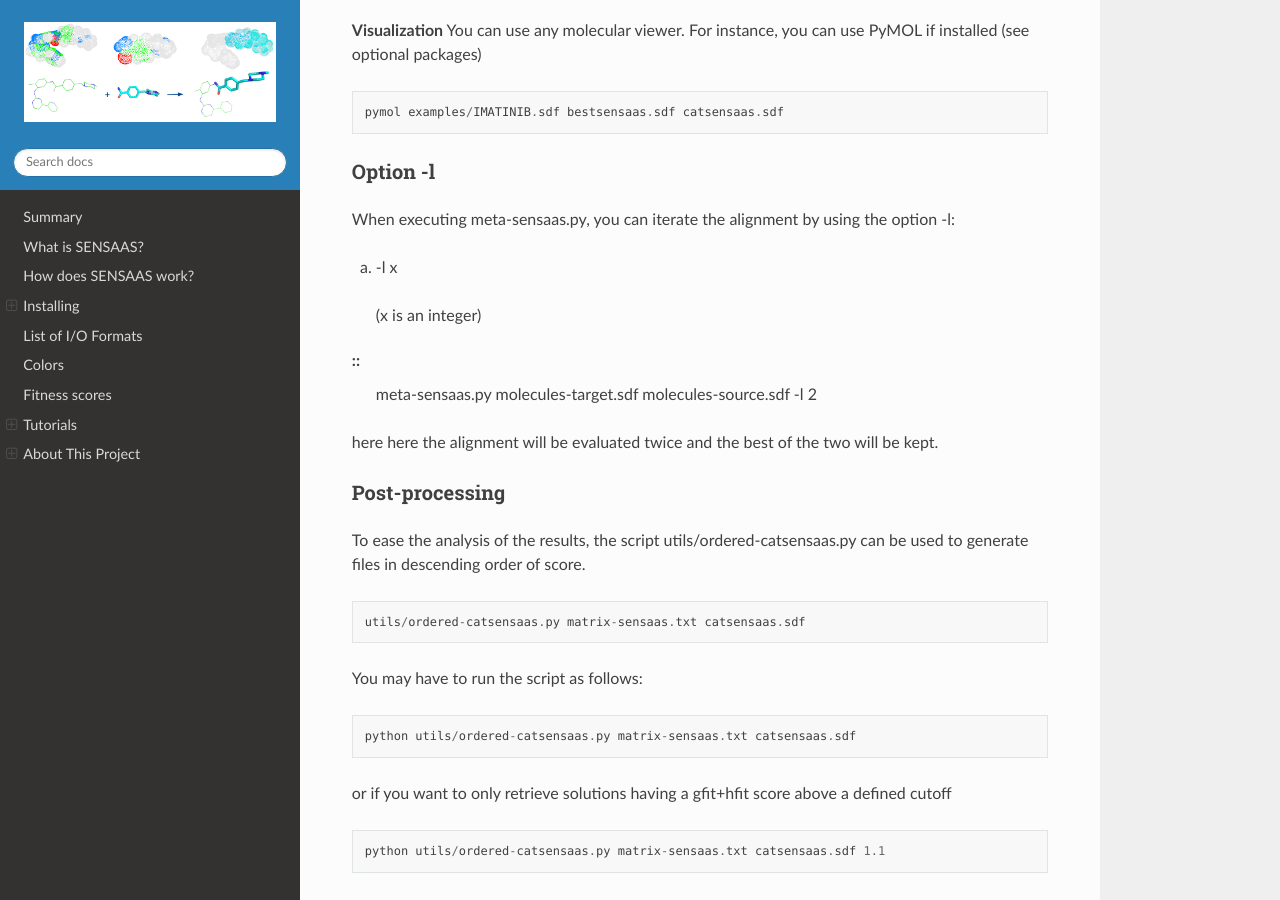
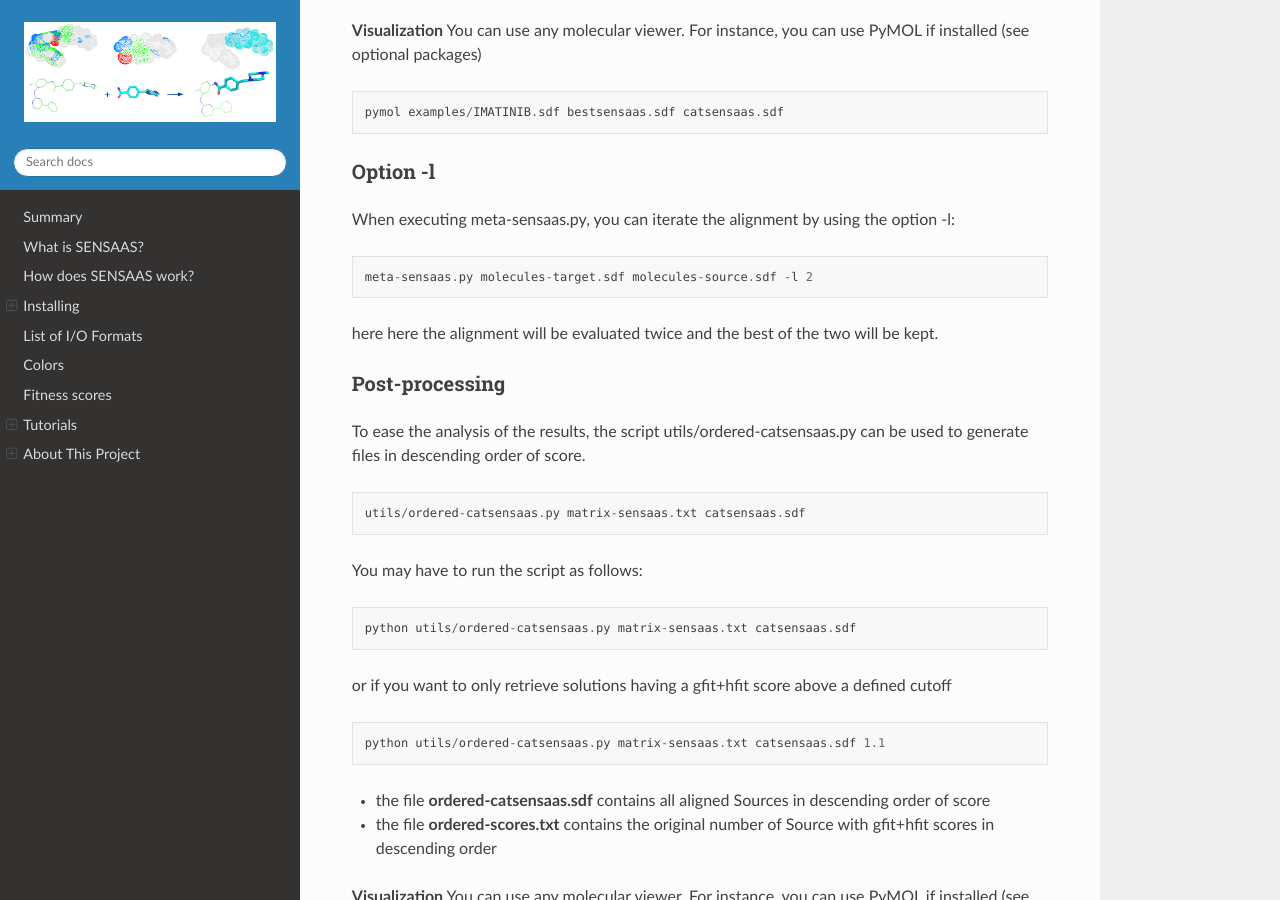
Before and after one commit to SENSAAS/sensaas-py, a Sphinx documentation site: the page built from docs/index.rst, in a window 1280 px wide and 900 px high, scrolled down 8704 px. Built offline with Sphinx 7.4.7 and the Read the Docs theme 2.0.0, drawn with Linux system fonts in a browser that asks for light colours.

Commit message:
Update index.rst

```diff
--- a/docs/index.rst
+++ b/docs/index.rst
@@ -314,9 +314,6 @@ Option -l
 ~~~~~~~~~
 
 When executing meta-sensaas.py, you can iterate the alignment by using the option -l:
-
-a) -l x
- (x is an integer)
 ::
 	meta-sensaas.py molecules-target.sdf molecules-source.sdf -l 2
 
```
